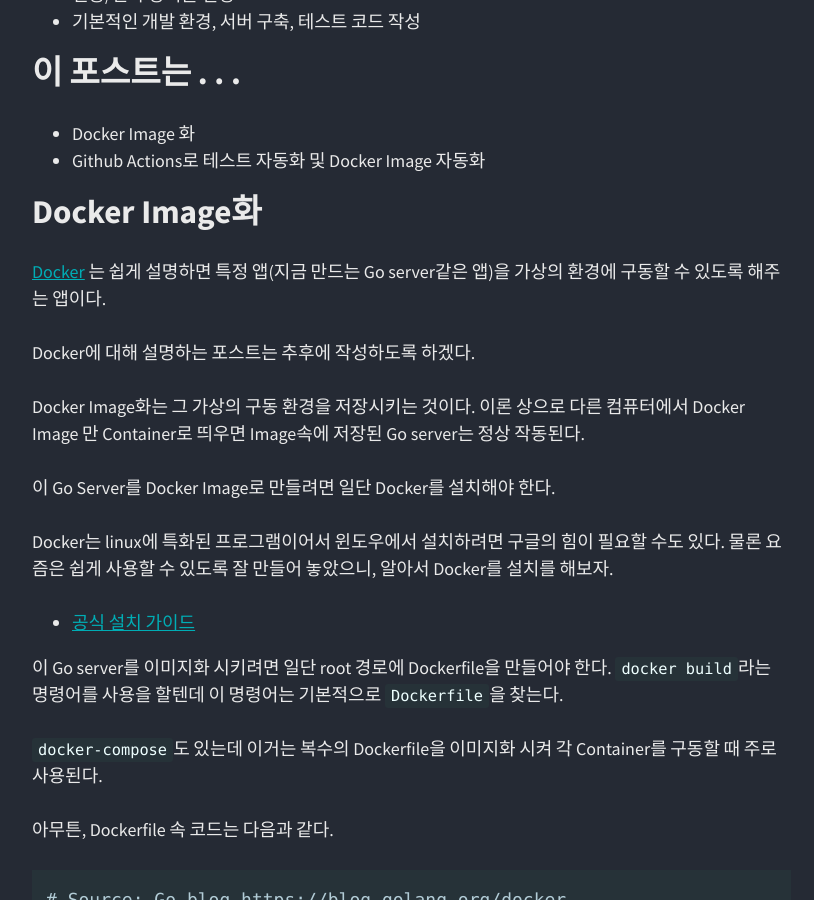
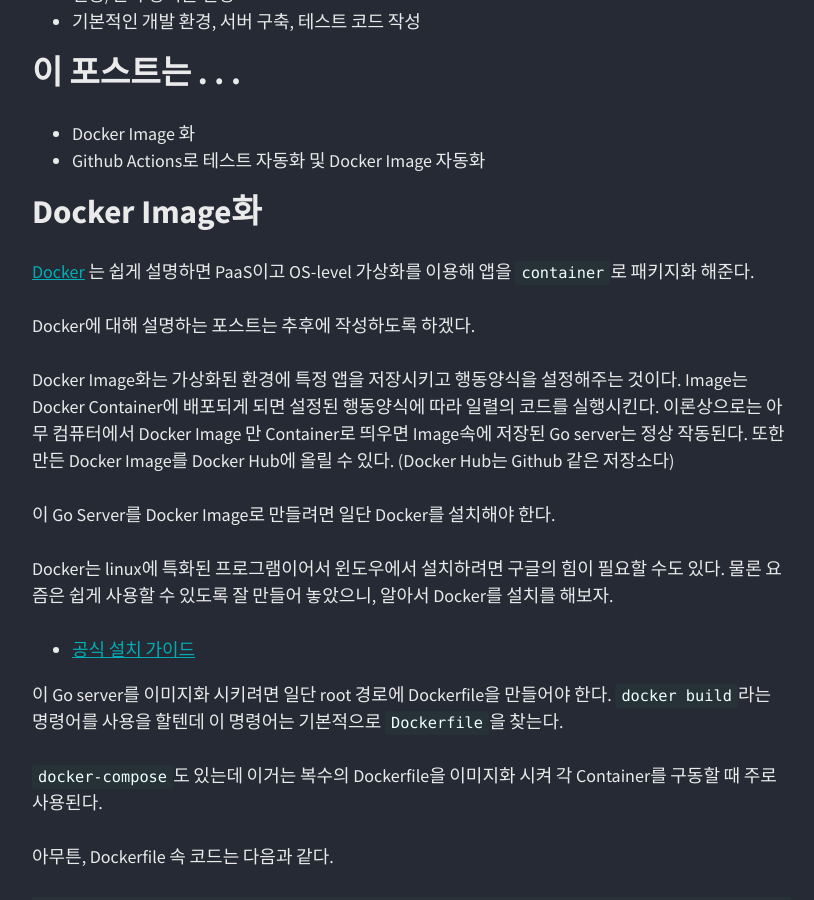
Before and after one commit to json9512/blog, a Jekyll site: the page built from _posts/2021-01-08-[프로젝트]-Medium 클론 백엔드를 만들어보자 7장.md, in a window 1280 px wide and 900 px high, scrolled down 863 px. Shown: the whole window, without its empty margins (343-1157 px from the left). Built offline with Jekyll 4.4.1, drawn with Linux system fonts in a browser that asks for light colours; nearby versions of some CDN libraries; comment, search, counter and statistics services are not loaded.

Commit message:
Edit words in 7th post

```diff
--- a/_posts/2021-01-08-[프로젝트]-Medium 클론 백엔드를 만들어보자 7장.md
+++ b/_posts/2021-01-08-[프로젝트]-Medium 클론 백엔드를 만들어보자 7장.md
@@ -24,11 +24,11 @@
 - Github Actions로 테스트 자동화 및 Docker Image 자동화
 
 # Docker Image화
-[Docker](https://www.docker.com/) 는 쉽게 설명하면 특정 앱(지금 만드는 Go server같은 앱)을 가상의 환경에 구동할 수 있도록 해주는 앱이다.
+[Docker](https://www.docker.com/) 는 쉽게 설명하면 PaaS이고 OS-level 가상화를 이용해 앱을 `container`로 패키지화 해준다.
 
 Docker에 대해 설명하는 포스트는 추후에 작성하도록 하겠다.
 
-Docker Image화는 그 가상의 구동 환경을 저장시키는 것이다. 이론 상으로 다른 컴퓨터에서 Docker Image 만 Container로 띄우면 Image속에 저장된 Go server는 정상 작동된다.
+Docker Image화는 가상화된 환경에 특정 앱을 저장시키고 행동양식을 설정해주는 것이다. Image는 Docker Container에 배포되게 되면 설정된 행동양식에 따라 일렬의 코드를 실행시킨다. 이론상으로는 아무 컴퓨터에서 Docker Image 만 Container로 띄우면 Image속에 저장된 Go server는 정상 작동된다. 또한 만든 Docker Image를 Docker Hub에 올릴 수 있다. (Docker Hub는 Github 같은 저장소다)
 
 이 Go Server를 Docker Image로 만들려면 일단 Docker를 설치해야 한다.
 
```
